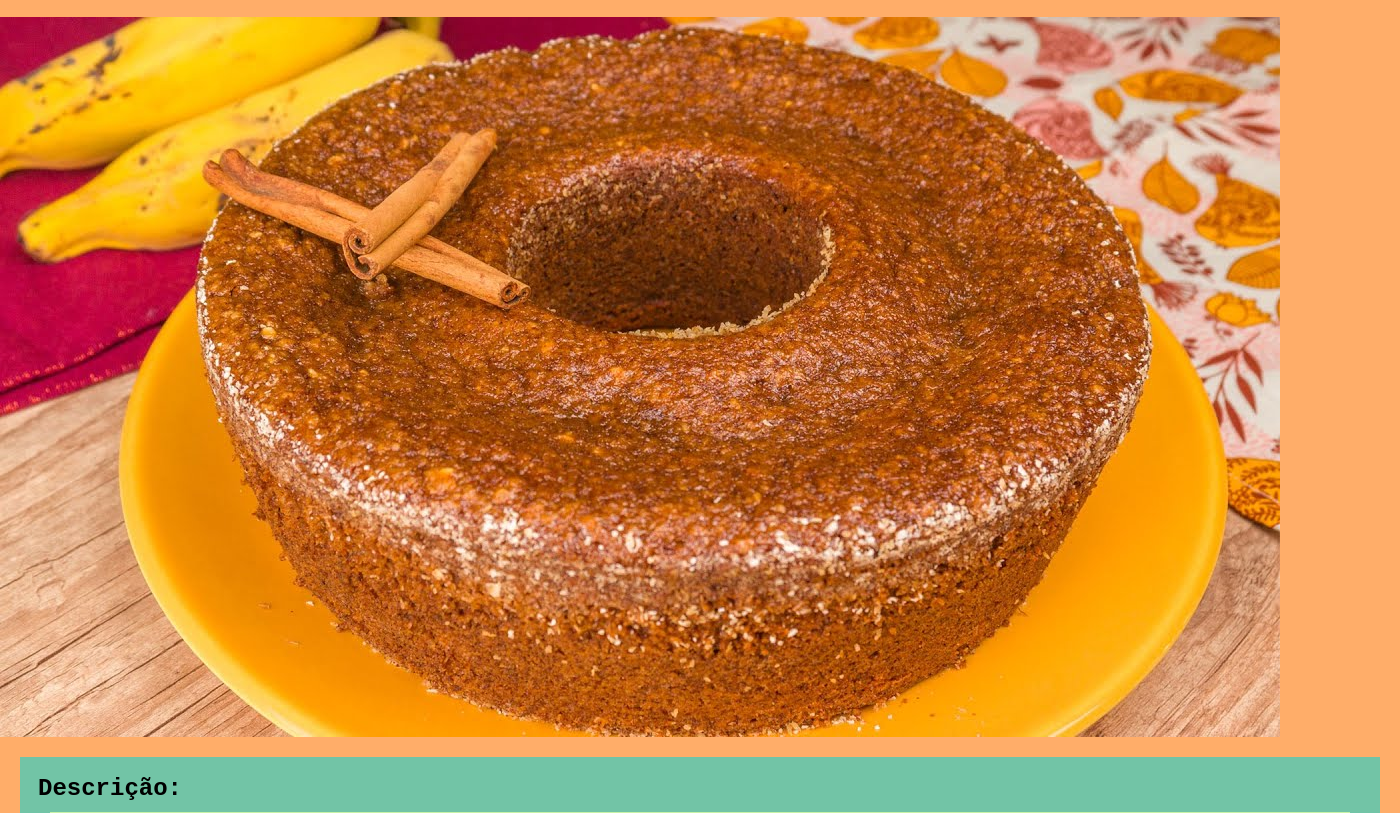
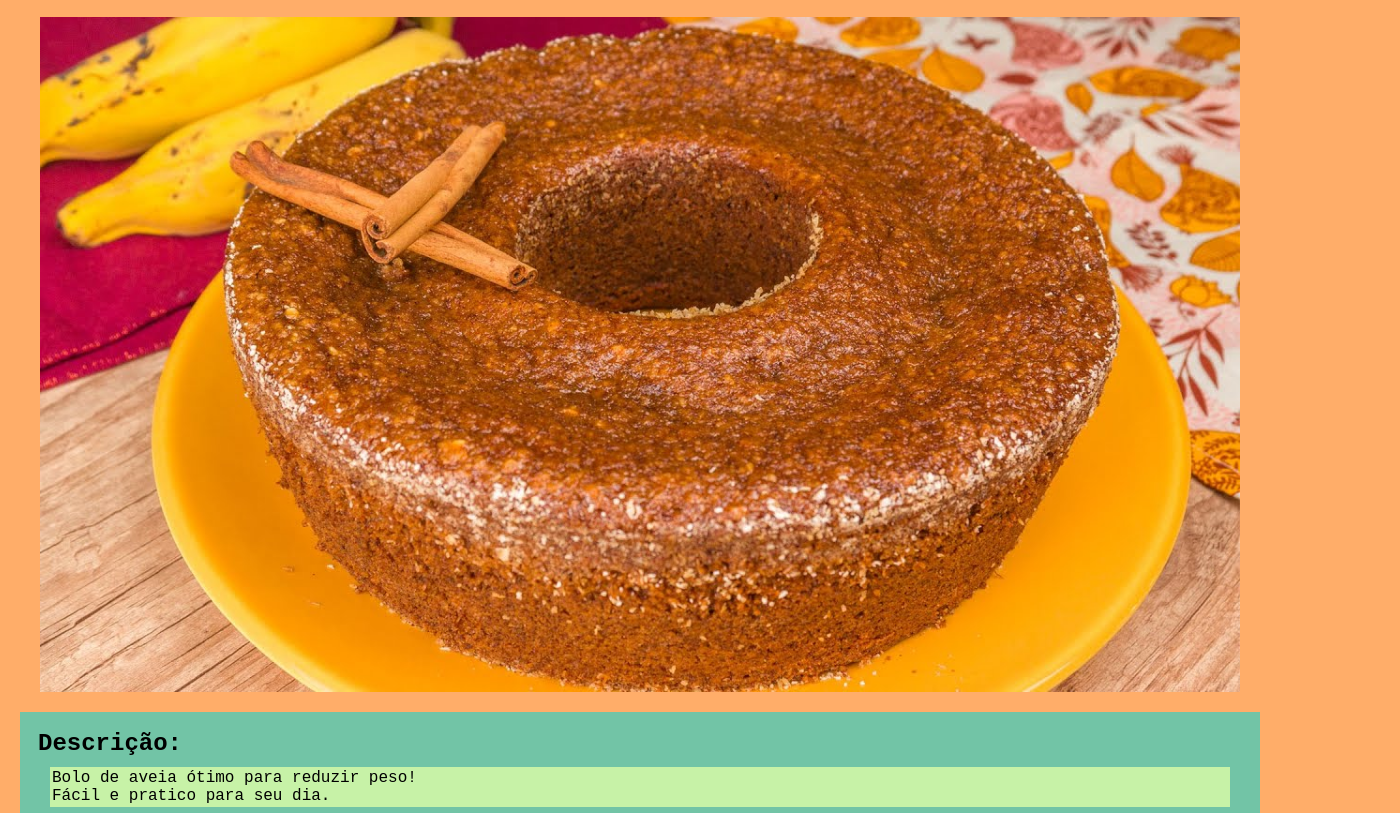
Before and after one commit to Leoyudik/odin-recipes, a plain HTML site: page recipes/bolo-de-aveia.html in a window 1280 px wide. Shown: the part 40-853 px from the top of the page, 1400 px wide, since content can reach past the window. Drawn offline with Linux system fonts and the light colour scheme.

Commit message:
Adicionado max-width

```diff
--- a/recipes/bolo.css
+++ /dev/null
@@ -1,18 +0,0 @@
-body{
-    background-color: #FFAD69;
-    font-family: monospace;
-}
-
-h1{
-    background-color: #4E937A;
-    text-align: center;
-    color: white;
-}
-img{
-    display:;
-}
-
-div{
-    background-color: #C7F2A7;
-    text-align: center;
-}
--- a/recipes/pudim.css
+++ /dev/null
@@ -1,17 +0,0 @@
-body{
-    background-color: #FFAD69;
-    font-family: monospace;
-}
-
-h1{
-    background-color: #4E937A;
-    text-align: center;
-    color: white;
-}
-img{
-}
-
-div{
-    background-color: #C7F2A7;
-    text-align: center;
-}
--- a/recipes/risoni.css
+++ /dev/null
@@ -1,18 +0,0 @@
-body{
-    background-color: #FFAD69;
-    font-family: monospace;
-}
-
-h1{
-    background-color: #4E937A;
-    text-align: center;
-    color: white;
-}
-img{
-
-}
-
-div{
-    background-color: #C7F2A7;
-    text-align: center;
-}
--- a/style.css
+++ b/style.css
@@ -29,7 +29,7 @@ body {
 
 
     height: 250px;
-    width: 800px;
+    max-width: 800px;
     margin: 20px auto;
     padding: 40px;
     border: 2px solid rgb(22, 58, 219);
@@ -58,7 +58,7 @@ a.linkRecipe{
     background-color:#D0FCB3;
     border: 2px white solid;
     margin: auto;
-    width: 650px;
+    max-width: 650px;
 }
 
 ul.recipelist{
@@ -84,6 +84,7 @@ ul.recipelist{
 .recipeImagemPrincipal{
     margin: 20px auto;
     display: flex;
+    max-width: 1200px;
 }
 
 .h1Recipe{
@@ -94,7 +95,7 @@ ul.recipelist{
 
 .cartaoRecipe{
 
-    width: 1400px;
+    max-width: 1400px;
     margin: 10px auto;
 }
 .descricao, .ingredientes, .modoDePreparo{
```
